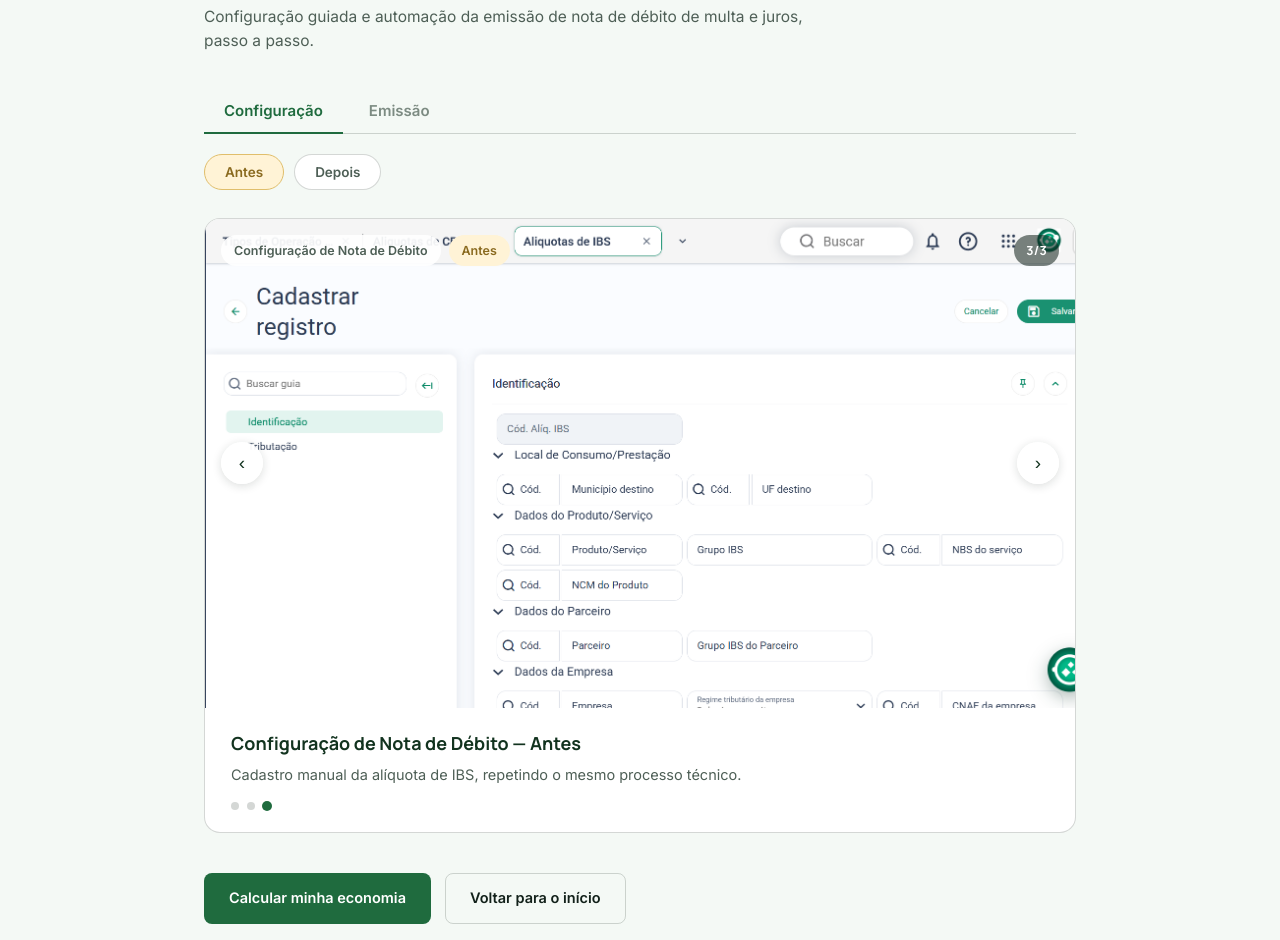
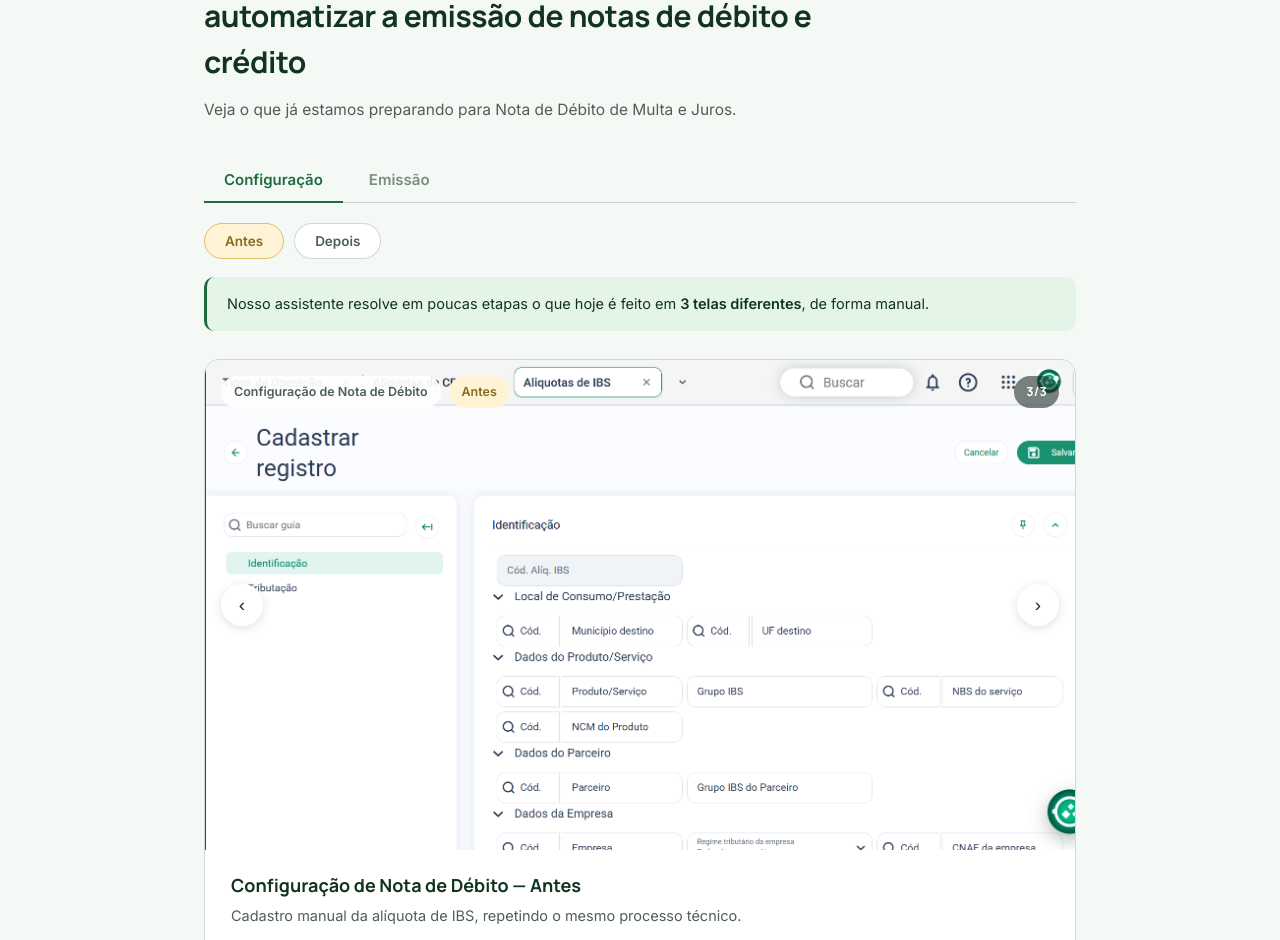
Before and after one commit to edusktest/portal-reforma-tributaria, a plain HTML site: page demonstracao.html in a window 1280 px wide. Shown: the part 221-1161 px from the top of the page. Drawn offline with Linux system fonts and the light colour scheme.

Commit message:
Add files via upload

```diff
--- a/demonstracao.html
+++ b/demonstracao.html
@@ -86,13 +86,26 @@
   .phase-btn.active.phase-depois{ background:var(--green-pale); border-color:var(--green); color:var(--green-deep); }
   .phase-btn:not(.active):hover{ border-color:var(--green-deep); }
 
+  .tab-note{
+    margin-top:18px; padding:16px 20px; border-radius:10px;
+    background:var(--green-pale); border-left:3px solid var(--green-deep);
+    color:var(--green-dark); font-size:14.5px; line-height:1.55;
+  }
+  .tab-note strong{ font-weight:700; }
+
   /* CAROUSEL CARD */
   .stage-card{
     margin-top:28px; background:#fff; border:1px solid var(--line-strong); border-radius:16px;
     overflow:hidden;
   }
-  .stage{ position:relative; width:100%; aspect-ratio:16/9; background:var(--bg-soft); }
-  .stage img{ position:absolute; inset:0; width:100%; height:100%; object-fit:cover; display:block; }
+  .stage{ position:relative; width:100%; aspect-ratio:16/9; background:var(--bg-soft); overflow:hidden; }
+  .stage-viewport{ position:absolute; inset:0; overflow:hidden; }
+  .stage-track{
+    display:flex; height:100%;
+    transition: transform .5s cubic-bezier(.4,0,.2,1);
+  }
+  .stage-slide{ position:relative; flex-shrink:0; height:100%; }
+  .stage-slide img{ position:absolute; inset:0; width:100%; height:100%; object-fit:cover; display:block; }
   .stage-placeholder{
     position:absolute; inset:0; display:flex; flex-direction:column; align-items:center; justify-content:center;
     gap:10px; text-align:center; padding:32px;
@@ -173,12 +186,13 @@
   <div class="wrap">
     <div class="page-head">
       <div class="pill"><span class="dot"></span>Portal da Reforma Tributária</div>
-      <h1>Como era, como vai ficar</h1>
-      <p>Configuração guiada e automação da emissão de nota de débito de multa e juros, passo a passo.</p>
+      <h1>Estamos preparando muitas novidades para automatizar a emissão de notas de débito e crédito</h1>
+      <p>Veja o que já estamos preparando para Nota de Débito de Multa e Juros.</p>
     </div>
 
     <div class="tabs" id="tabs"></div>
     <div class="phases" id="phases"></div>
+    <div class="tab-note" id="tabNote"></div>
 
     <div class="stage-card">
       <div class="stage" id="stage"></div>
@@ -208,6 +222,7 @@
     configuracao: {
       label: 'Configuração',
       title: 'Configuração de Nota de Débito',
+      note: 'Nosso assistente resolve em poucas etapas o que hoje é feito em <strong>3 telas diferentes</strong>, de forma manual.',
       phases: {
         antes: [
           { img: 'img/config-antes-1.png', desc: 'Criação manual do Tipo de Operação (TOP), campo a campo, direto na tela de cadastro.' },
@@ -226,6 +241,7 @@
     emissao: {
       label: 'Emissão',
       title: 'Emissão de Multa e Juros',
+      note: 'A automação faz o cálculo de rateio de multa e juros proporcional para cada item da nota, gera a nota com base no que foi configurado no assistente e fica pronta para transmissão no Portal de Vendas — manualmente ou via agendamento do próprio portal.',
       phases: {
         antes: [
           { img: 'img/emissao-antes-1.png', desc: 'No Portal de Vendas, localizar a nota de origem e iniciar manualmente a emissão da Nota de Débito.' },
@@ -246,6 +262,7 @@
 
   const tabsEl = document.getElementById('tabs');
   const phasesEl = document.getElementById('phases');
+  const tabNoteEl = document.getElementById('tabNote');
   const stageEl = document.getElementById('stage');
   const stageTitleEl = document.getElementById('stageTitle');
   const stageDescEl = document.getElementById('stageDesc');
@@ -270,17 +287,29 @@
     ).join('');
   }
 
+  function renderNote(){
+    tabNoteEl.innerHTML = CAROUSELS[currentTab].note || '';
+  }
+
+  // Reconstrói a trilha inteira (chamado ao trocar de aba ou de fase)
   function renderStage(){
     const group = CAROUSELS[currentTab];
     const list = group.phases[currentPhase];
-    const s = list[currentSlide];
+    const slideWidth = 100 / list.length;
 
     stageEl.innerHTML =
       '<div class="stage-tags"><span class="stage-tag">' + group.title + '</span><span class="stage-tag phase-' + currentPhase + '">' + PHASE_LABELS[currentPhase] + '</span></div>' +
-      '<div class="stage-counter">' + (currentSlide + 1) + '/' + list.length + '</div>' +
+      '<div class="stage-counter" id="stageCounter">' + (currentSlide + 1) + '/' + list.length + '</div>' +
       (list.length > 1
         ? '<button class="stage-arrow prev" onclick="prevSlide()" aria-label="Anterior" type="button">‹</button><button class="stage-arrow next" onclick="nextSlide()" aria-label="Próximo" type="button">›</button>'
-        : '');
+        : '') +
+      '<div class="stage-viewport"><div class="stage-track" id="stageTrack" style="width:' + (list.length * 100) + '%"></div></div>';
+
+    const track = document.getElementById('stageTrack');
+    list.forEach((s) => {
+      const slide = document.createElement('div');
+      slide.className = 'stage-slide';
+      slide.style.width = slideWidth + '%';
 
       const img = document.createElement('img');
       img.src = s.img;
@@ -290,9 +319,33 @@
         const ph = document.createElement('div');
         ph.className = 'stage-placeholder';
         ph.innerHTML = '<div class="sp-icon">🖼️</div><p>Print em preparação</p><span>' + s.img + '</span>';
-      stageEl.appendChild(ph);
+        slide.appendChild(ph);
       };
-    stageEl.insertBefore(img, stageEl.firstChild);
+      slide.appendChild(img);
+      track.appendChild(slide);
+    });
+
+    updateSlidePosition(false);
+  }
+
+  // Só desloca a trilha e atualiza textos/contador (chamado ao navegar dentro da mesma fase)
+  function updateSlidePosition(animate){
+    const group = CAROUSELS[currentTab];
+    const list = group.phases[currentPhase];
+    const s = list[currentSlide];
+    const track = document.getElementById('stageTrack');
+    const counter = document.getElementById('stageCounter');
+
+    if (track){
+      track.style.transition = animate === false ? 'none' : '';
+      track.style.transform = 'translateX(-' + (currentSlide * (100 / list.length)) + '%)';
+      if (animate === false){
+        // força reflow para o "none" ser aplicado antes de voltar a permitir transição
+        void track.offsetHeight;
+        track.style.transition = '';
+      }
+    }
+    if (counter) counter.textContent = (currentSlide + 1) + '/' + list.length;
 
     stageTitleEl.textContent = group.title + ' — ' + PHASE_LABELS[currentPhase];
     stageDescEl.textContent = s.desc || '';
@@ -306,11 +359,17 @@
     currentTab = key;
     currentPhase = 'antes';
     currentSlide = 0;
+    try {
       const url = new URL(window.location);
       url.searchParams.set('aba', key);
       window.history.replaceState({}, '', url);
+    } catch (e) {
+      // Alguns ambientes (ex: pré-visualização em iframe sandbox) bloqueiam
+      // a troca de URL. A navegação por abas continua funcionando normalmente.
+    }
     renderTabs();
     renderPhases();
+    renderNote();
     renderStage();
     restartAutoplay();
   }
@@ -326,22 +385,22 @@
   function nextSlide(){
     const n = CAROUSELS[currentTab].phases[currentPhase].length;
     currentSlide = (currentSlide + 1) % n;
-    renderStage();
+    updateSlidePosition(true);
   }
   function prevSlide(){
     const n = CAROUSELS[currentTab].phases[currentPhase].length;
     currentSlide = (currentSlide - 1 + n) % n;
-    renderStage();
+    updateSlidePosition(true);
   }
-  function goToSlide(i){ currentSlide = i; renderStage(); restartAutoplay(); }
+  function goToSlide(i){ currentSlide = i; updateSlidePosition(true); restartAutoplay(); }
 
   document.addEventListener('keydown', (e) => {
     if (e.key === 'ArrowRight') { nextSlide(); restartAutoplay(); }
     if (e.key === 'ArrowLeft') { prevSlide(); restartAutoplay(); }
   });
 
-  // ---- Autoplay: avança sozinho a cada 1s, pausa quando o mouse está em cima ----
-  const AUTOPLAY_MS = 1000;
+  // ---- Autoplay: avança sozinho a cada 2s, deslizando suavemente; pausa no hover ----
+  const AUTOPLAY_MS = 2000;
   let autoplayTimer = null;
 
   function startAutoplay(){
@@ -362,6 +421,7 @@
 
   renderTabs();
   renderPhases();
+  renderNote();
   renderStage();
   startAutoplay();
 </script>
```
Lines whose indentation alone changed are shown as unchanged.
